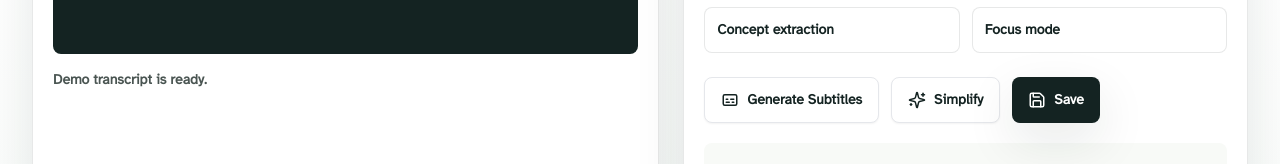
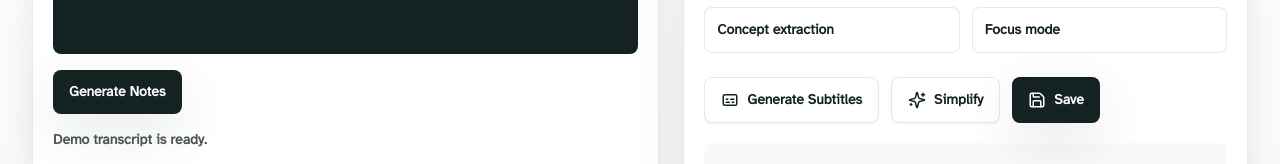
Before and after one commit to skandakn/Adaptiva, a Next.js app: page /video in a window 1280 px wide. Shown: the part 621-785 px from the top of the page. Built offline with nearby package versions, Linux system fonts and the light colour scheme; no server answers.

Commit message:
Add generate notes button to video interface

```diff
--- a/components/video/video-accessibility.tsx
+++ b/components/video/video-accessibility.tsx
@@ -89,6 +89,9 @@ export function VideoAccessibility() {
             </div>
           )}
         </div>
+        <div className="mt-4">
+          <Button type="button">Generate Notes</Button>
+        </div>
         <p className="mt-4 text-sm font-bold text-graphite">{status}</p>
       </Panel>
       <Panel>
```
